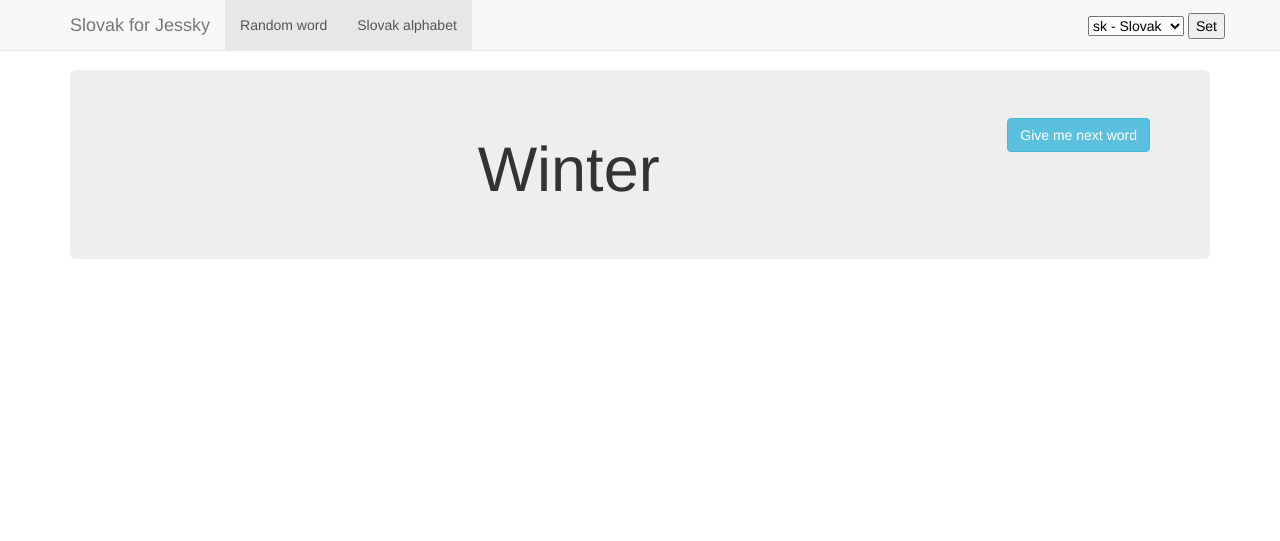
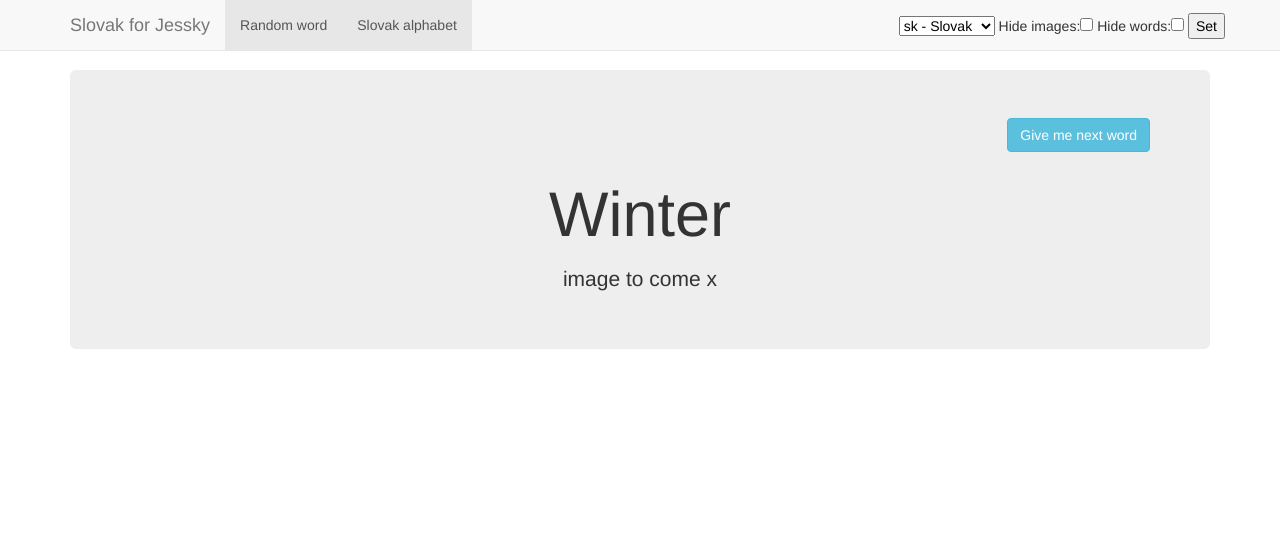
Before and after one commit to mmoravcik/language_play, a Django app: page / in a window 1280 px wide. Shown: the top 541 px of the page. Run offline with Django 3.2, Linux system fonts and the light colour scheme; data comes from the database, SQL or seed files in the repository; both versions use the stored data as it was after the commit; parts of the project's set-up code (start-up, migrations or seed data) failed here and were passed over.

Commit message:
Hide images + settings form

```diff
--- a/language_play/apps/wordphrase/forms.py
+++ b/language_play/apps/wordphrase/forms.py
@@ -2,14 +2,15 @@ from django import forms
 from language_play.apps.wordphrase.models import Language
 
 
-class LanguageForm(forms.Form):
+class SettingsForm(forms.Form):
     source_lang = forms.ModelChoiceField(
         label='',
         queryset=Language.objects.all(),
         empty_label=None,
     )
-    destination_lang = forms.ModelChoiceField(label='To',
+    destination_lang = forms.ModelChoiceField(label='',
         queryset=Language.objects.all().order_by('-id'),
         empty_label=None,
-        widget=forms.HiddenInput(),
     )
+    hide_images = forms.BooleanField(label='Hide images', required=False)
+    hide_words = forms.BooleanField(label='Hide words', required=False)
--- a/language_play/static/css/main.css
+++ b/language_play/static/css/main.css
@@ -18,3 +18,7 @@ label {
     padding: 13px 0 0 0;
     margin: 0;
 }
+
+#id_destination_lang {
+    display:none;
+}
--- a/language_play/templates/home.html
+++ b/language_play/templates/home.html
@@ -2,12 +2,27 @@
 
 {% block content %}
         <a class='pull-right btn btn-info' href="/">Give me next word</a>
-        <h1 class='text-center'>{{ wordphrase.text|title }}</h1>
-        <div class='images text-center'>
-        {%  for pic in  wordphrase.picture_set.all %}
-            <img src='/media/{{ pic.file }}' />
-        {% endfor %}
-        </div>
+        <br />
+
+        <h1 id='wordphrase-word' class='text-center'>{{ wordphrase.text|title }}</h1>
 
 
+        <div class='images text-center'>
+
+            {% if request.session.hide_images %}
+                <a class='text-center' href='#' onclick='$("#wordphrase-images").toggle()'>Image +/-</a>
+            {% endif %}
+
+            <div id='wordphrase-images' style='display: {% if request.session.hide_images %}none{% endif %}'>
+
+                {% if wordphrase.picture_set.all %}
+                    {%  for pic in  wordphrase.picture_set.all %}
+                        <img src='/media/{{ pic.file }}' />
+                    {% endfor %}
+                {% else %}
+                    image to come x
+                {% endif %}
+            </div>
+
+        </div>
 {% endblock %}
--- a/language_play/urls.py
+++ b/language_play/urls.py
@@ -15,6 +15,6 @@ urlpatterns = patterns('',
     url(r'^$', HomeView.as_view(), name='home'),
     # url(r'^blog/', include('blog.urls')),
     url(r'^alphabet/slovak/$', TemplateView.as_view(template_name='alphabet/slovak.html'), name='alphabet-slovak'),
-    url(r'^language/select/$', views.LanguageFormView.as_view(), name='language-select'),
+    url(r'^language/select/$', views.SettingsFormView.as_view(), name='language-select'),
     url(r'^admin/', include(admin.site.urls)),
 ) + static(settings.MEDIA_URL, document_root=settings.MEDIA_ROOT)
--- a/language_play/views.py
+++ b/language_play/views.py
@@ -1,6 +1,6 @@
 from django.views.generic import TemplateView
 from language_play.apps.wordphrase.models import WordPhrase
-from language_play.apps.wordphrase.forms import LanguageForm
+from language_play.apps.wordphrase.forms import SettingsForm
 
 
 class HomeView(TemplateView):
@@ -17,8 +17,10 @@ class HomeView(TemplateView):
         translations = wordphrase.translations.all()
 
         ctx['wordphrase'] = wordphrase
-        ctx['language_form'] = LanguageForm(initial={
+        ctx['language_form'] = SettingsForm(initial={
             'source_lang':self.request.session.get('source_lang', ''),
-            'destination_lang':self.request.session.get('destination_lang', '')
+            'destination_lang':self.request.session.get('destination_lang', ''),
+            'hide_images':self.request.session.get('hide_images', ''),
+            'hide_words':self.request.session.get('hide_words', ''),
         })
         return ctx
```
Also changed, not shown: language_play/apps/wordphrase/views.py (+6 -4 lines), language_play/conf/default.py (+12 -0 lines), language_play/db.sqlite3.
